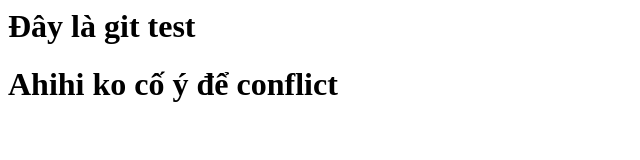
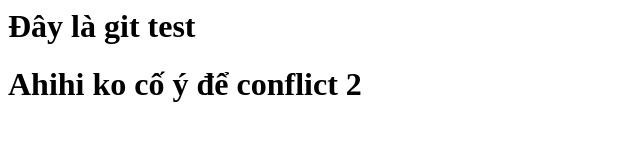
Before and after one commit to huuhuy1312/git_test, a plain HTML site: page index.html in a window 1280 px wide. Shown: the full height of the page, 0-640 px from the left. Drawn offline with Linux system fonts and the light colour scheme.

Commit message:
Sửa file để tạo conficlt

```diff
--- a/index.html
+++ b/index.html
@@ -1,2 +1,2 @@
 <h1>Đây là git test</h1>
-<h1>Ahihi ko cố ý để conflict</h1>
+<h1>Ahihi ko cố ý để conflict 2</h1>
```
